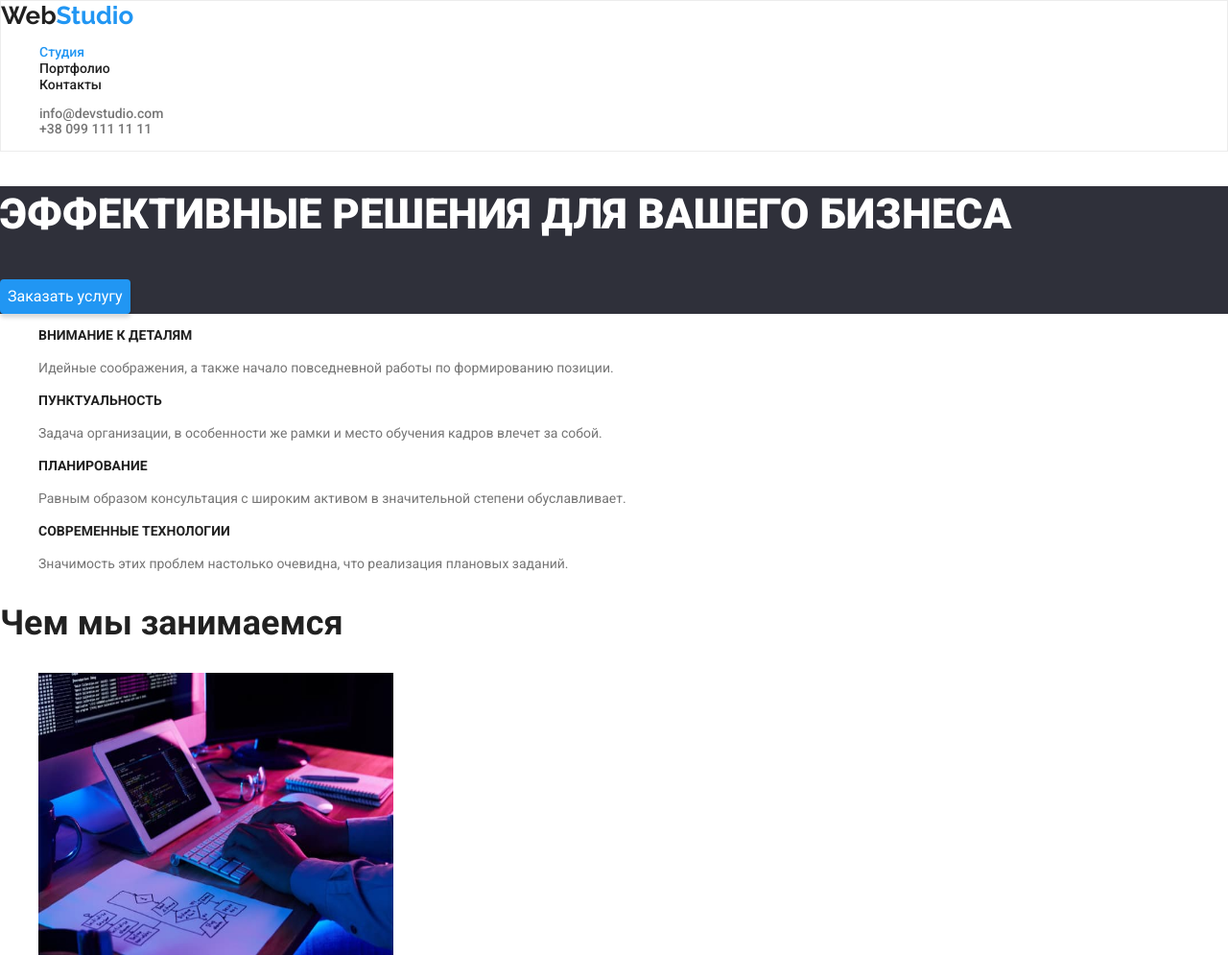
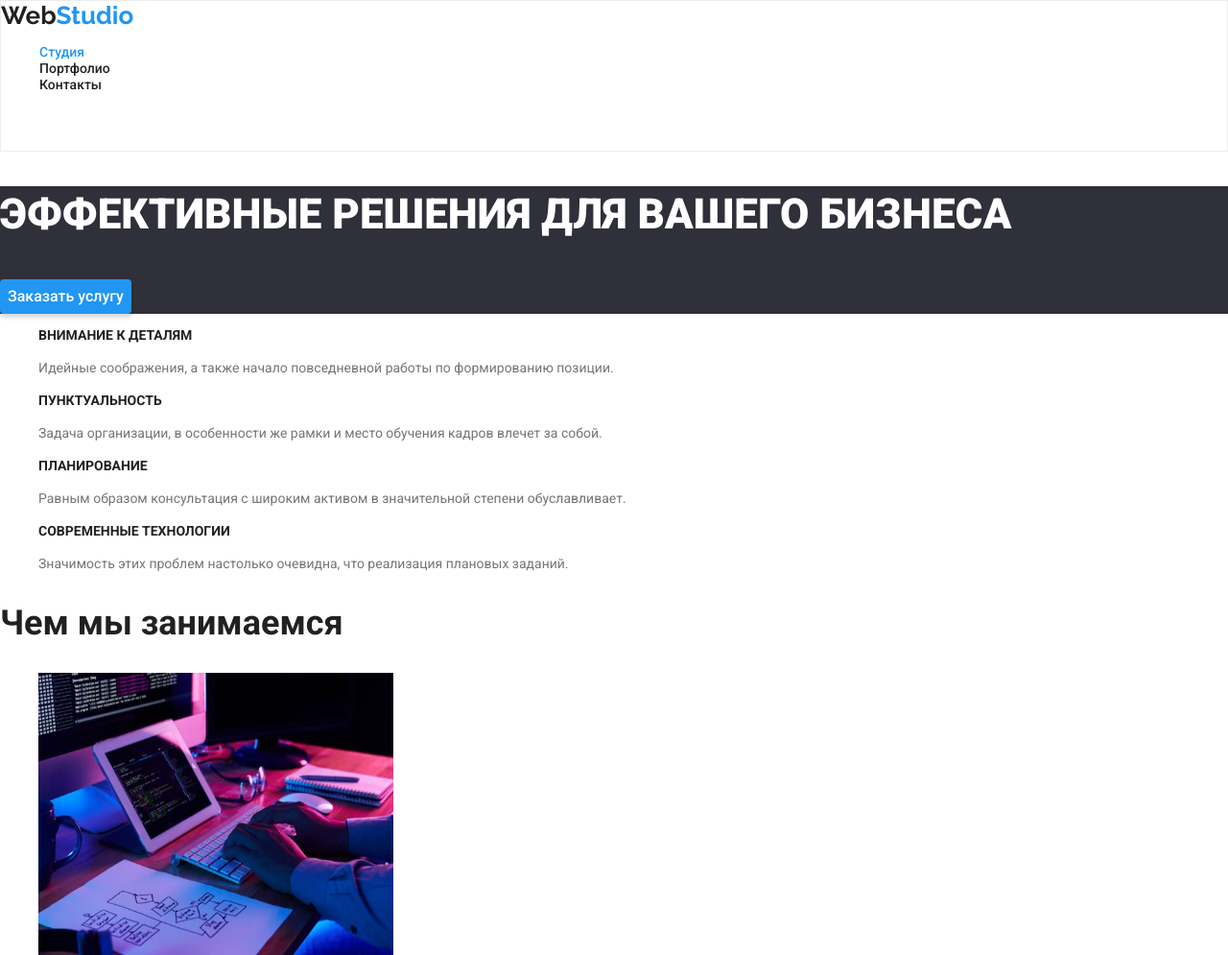
Before and after one commit to VadymPopov/goit-markup-hw-02, a plain HTML site: page index.html in a window 1280 px wide. Shown: the top 995 px of the page at 96% size. Drawn offline with nearby package versions, Linux system fonts and the light colour scheme.

Commit message:
color link

```diff
--- a/css/style.css
+++ b/css/style.css
@@ -66,7 +66,7 @@ body {
 .link-number,
 .link-mail{
     text-decoration: none;
-    color: inherit;
+    color: rgba(255, 255, 255, 0.6);
 }
 
 .nav-link:hover,
@@ -110,6 +110,7 @@ body {
 
 .main-button{
     font-size: 16px;
+    font-weight: 500;
     line-height:1.875;
     display: flex;
     align-items: center;
```
